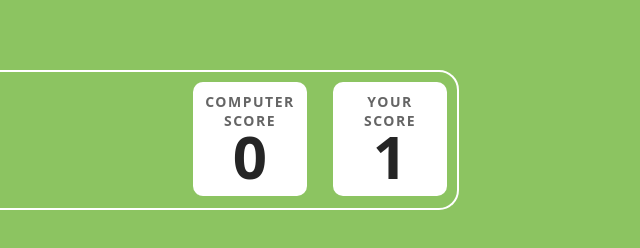
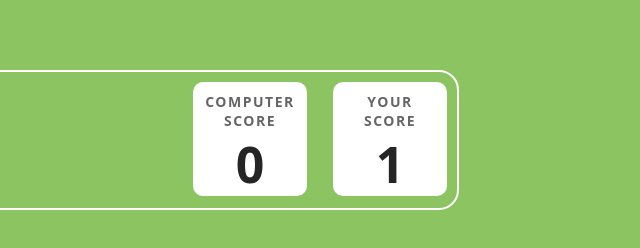
Before and after one commit to rohitjaiswal-3878/Stone-paper-scissor-game, a plain HTML site: page index.html in a window 1280 px wide. Both pictures are taken after a click on the element 540 px from the left and 490 px from the top of the page. Shown: the top 248 px of the page, 565-1205 px from the left. Drawn offline with Linux system fonts and the light colour scheme.

Commit message:
Localstorage feature done.

```diff
--- a/css/style.css
+++ b/css/style.css
@@ -53,13 +53,12 @@ body {
 
 .score-count {
   display: inline-block;
-  font-size: 60px;
+  font-size: 50px;
   font-family: system-ui, -apple-system, BlinkMacSystemFont, "Segoe UI", Roboto,
     Oxygen, Ubuntu, Cantarell, "Open Sans", "Helvetica Neue", sans-serif;
   text-transform: uppercase;
   font-weight: 700;
   color: #252525;
-  margin-top: -15px;
 }
 
 .computer-score {
--- a/index.html
+++ b/index.html
@@ -11,11 +11,11 @@
       <h1>Rock<br />Paper<br />Scissors</h1>
       <div class="computer-score">
         <span class="score-heading">Computer score</span>
-        <span class="score-count">0</span>
+        <span class="score-count"></span>
       </div>
       <div class="your-score">
         <span class="score-heading">Your score</span>
-        <span class="score-count">0</span>
+        <span class="score-count"></span>
       </div>
     </div>
 
--- a/javascript/logic.js
+++ b/javascript/logic.js
@@ -5,6 +5,21 @@ let gameObject = {
   scissor: { color: "#BD00FF", url: "images/scissor.png" },
 };
 let userChoice = document.getElementsByClassName("play-game-user");
+
+let compScore = document.querySelector(".computer-score .score-count");
+let usrScore = document.querySelector(".your-score .score-count");
+if (
+  localStorage.getItem("computerScore") &&
+  localStorage.getItem("userScore")
+) {
+  compScore.innerText = localStorage.getItem("computerScore");
+  usrScore.innerText = localStorage.getItem("userScore");
+} else {
+  localStorage.setItem("computerScore", "0");
+  localStorage.setItem("userScore", "0");
+  compScore.innerText = localStorage.getItem("computerScore");
+  usrScore.innerText = localStorage.getItem("userScore");
+}
 
 Object.values(userChoice).forEach((element) => {
   element.addEventListener("click", () => {
@@ -21,8 +36,8 @@ Object.values(userChoice).forEach((element) => {
       (userSel === "scissor" && game[computerChoice] === "paper")
     ) {
       // Updating score borad of user.
-      let userScore = document.querySelector(".your-score .score-count");
-      userScore.innerText = Number(userScore.innerHTML) + 1;
+      usrScore.innerText = Number(usrScore.innerHTML) + 1;
+      localStorage.setItem("userScore", usrScore.innerText);
 
       // Getting result section
       let resultSection = document.querySelector(".result-section");
@@ -105,10 +120,8 @@ Object.values(userChoice).forEach((element) => {
       rulesBtn.style.right = "";
     } else {
       // Updating score borad of computer.
-      let computerScore = document.querySelector(
-        ".computer-score .score-count"
-      );
-      computerScore.innerText = Number(computerScore.innerHTML) + 1;
+      compScore.innerText = Number(compScore.innerHTML) + 1;
+      localStorage.setItem("computerScore", compScore.innerText);
 
       // Getting result section
       let resultSection = document.querySelector(".result-section");
```
